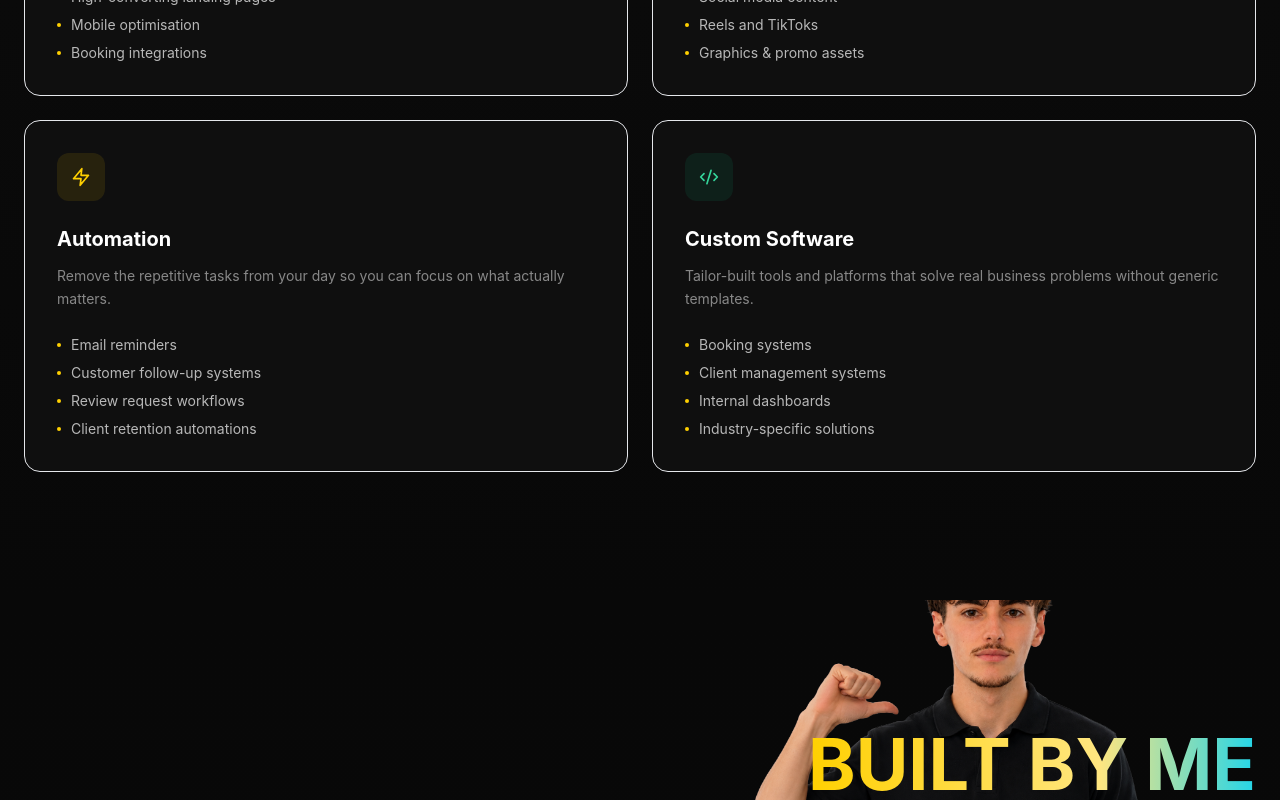
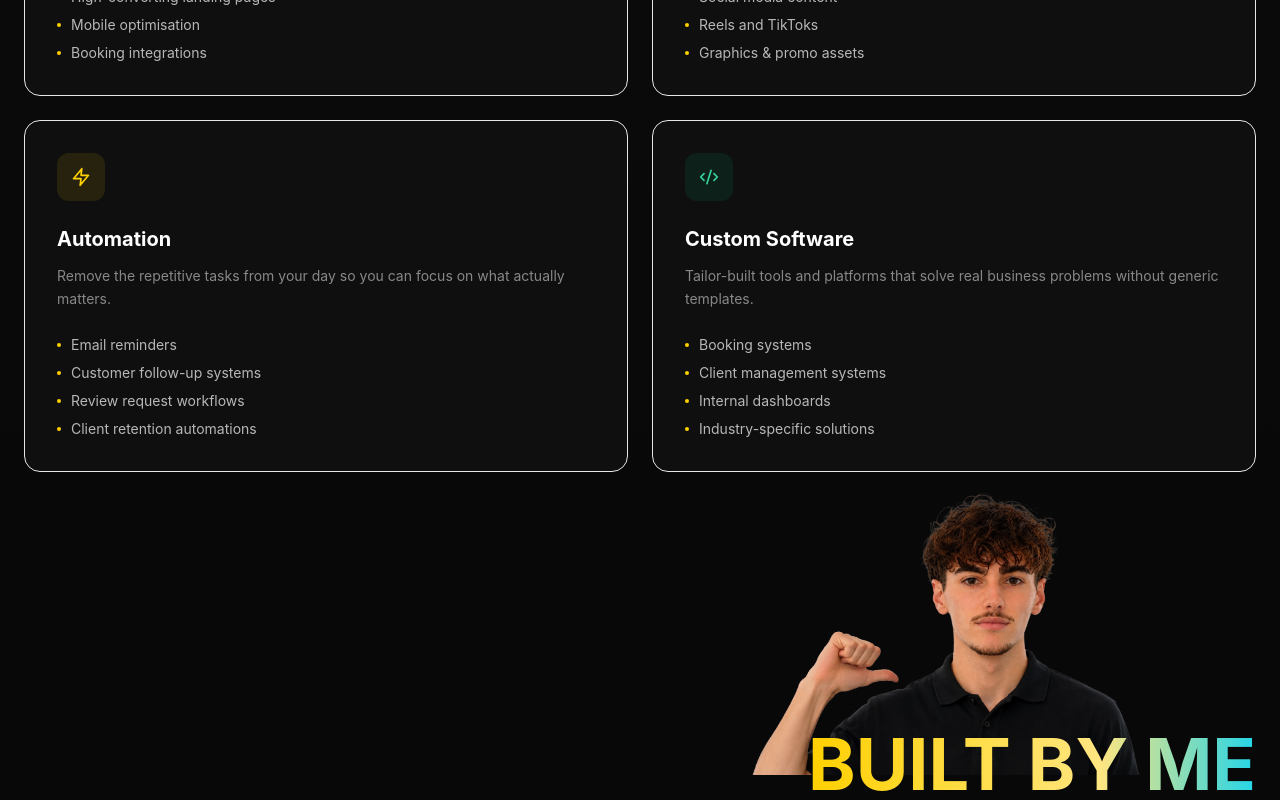
Before and after one commit to Regan-06/Regan-portfolio, a Next.js app in the folder Regan-portfolio/: page / in a window 1280 px wide. Shown: the part 2323-3123 px from the top of the page. Built offline with nearby package versions, Linux system fonts and the light colour scheme.

Commit message:
Split Regan image across sections: head in Services, body in Projects

```diff
--- a/Regan-portfolio/src/components/Projects.tsx
+++ b/Regan-portfolio/src/components/Projects.tsx
@@ -239,7 +239,7 @@ export default function Projects() {
         whileInView={{ y: 0, opacity: 1 }}
         viewport={{ once: true, margin: "-40px" }}
         transition={{ duration: 0.85, ease: [0.23, 1, 0.32, 1], delay: 0.15 }}
-        className="absolute -top-16 md:-top-20 right-4 md:right-12 z-[1] h-44 sm:h-56 md:h-72 w-auto object-contain object-top pointer-events-none select-none"
+        className="absolute -top-20 md:-top-28 right-4 md:right-12 z-[1] h-44 sm:h-56 md:h-72 w-auto object-contain object-top pointer-events-none select-none"
       />
 
       <div className="relative z-[10] max-w-7xl mx-auto">
--- a/Regan-portfolio/src/components/Services.tsx
+++ b/Regan-portfolio/src/components/Services.tsx
@@ -3,6 +3,13 @@
 import { motion } from "framer-motion";
 import { useInView } from "framer-motion";
 import { useRef } from "react";
+
+const imgAnim = {
+  initial: { y: 80, opacity: 0 },
+  whileInView: { y: 0, opacity: 1 },
+  viewport: { once: true, margin: "-40px" },
+  transition: { duration: 0.85, ease: [0.23, 1, 0.32, 1] as const, delay: 0.15 },
+};
 import { Globe, Video, Zap, Code2 } from "lucide-react";
 
 const services = [
@@ -86,6 +93,16 @@ export default function Services() {
     <section id="services" className="relative py-32 px-6 overflow-x-hidden z-0">
       <div className="absolute inset-0 bg-gradient-to-b from-[#080808] via-[#0a0a0a] to-[#080808]" />
 
+      {/* Head portion — clip height must match -top-X in Projects so the seam aligns */}
+      <div className="absolute bottom-0 right-4 md:right-12 h-20 md:h-28 overflow-hidden pointer-events-none select-none z-10">
+        <motion.img
+          src="/regan-builtbyme.png"
+          alt=""
+          {...imgAnim}
+          className="h-44 sm:h-56 md:h-72 w-auto object-contain object-top"
+        />
+      </div>
+
       <div className="relative z-10 max-w-7xl mx-auto">
         {/* Header */}
         <motion.div
```
